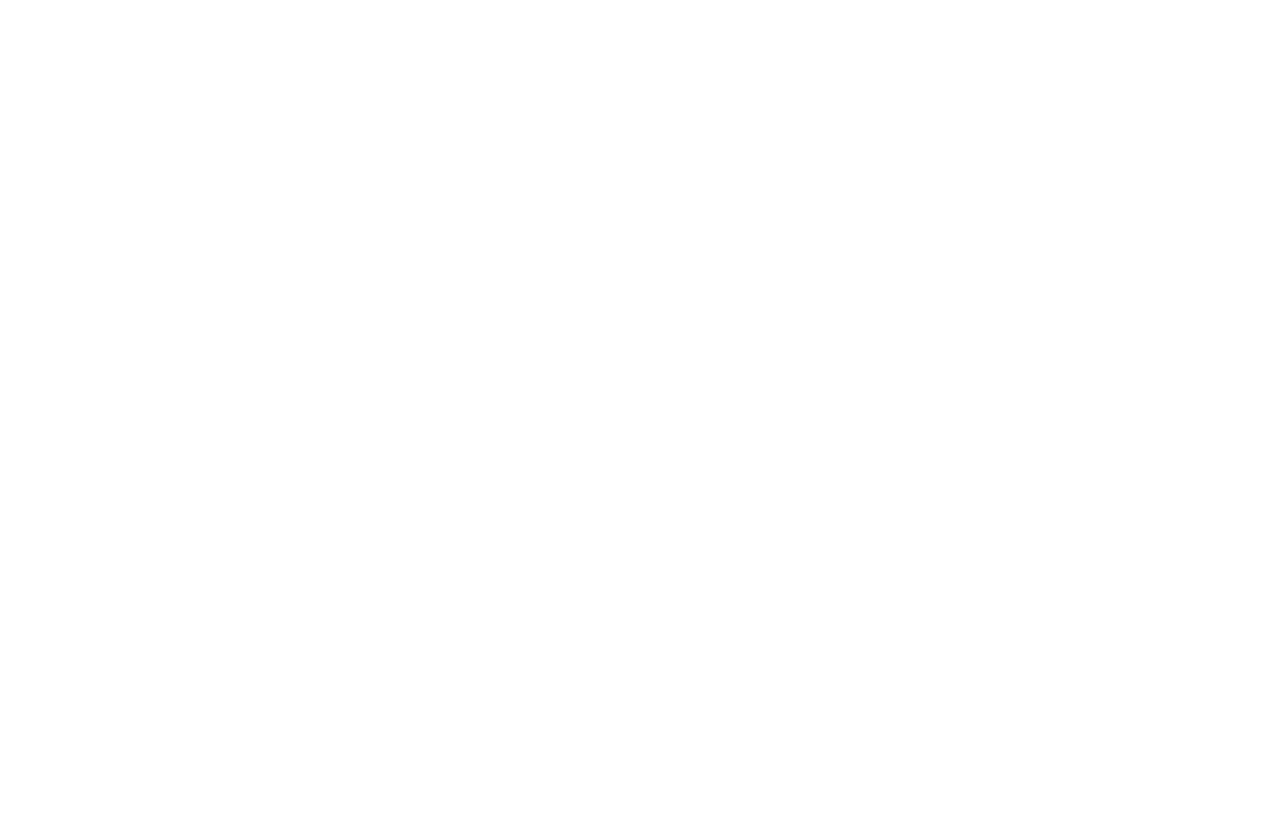
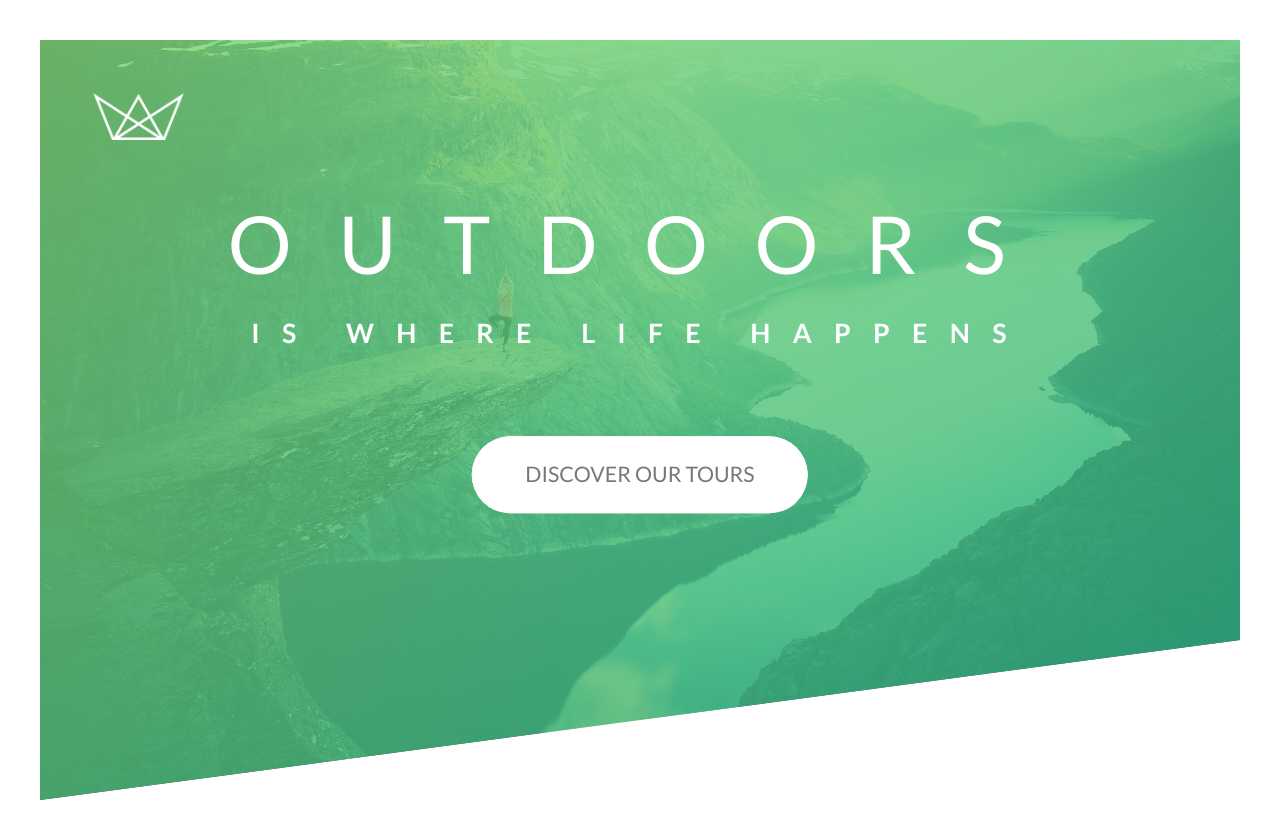
Before and after one commit to thatjsprof/advanced_css, a plain HTML site: page index.html in a window 1280 px wide. Before the commit the page ends 800 px from the top, so only its background shows below. Drawn offline with Linux system fonts and the light colour scheme.

Commit message:
pushed some changes

```diff
--- a/css/style.css
+++ b/css/style.css
@@ -5,4 +5,145 @@
     Medium green: #55c57a
     Dark green: #28b485
 
- */
+*/
+*,
+*::after,
+*::before {
+  margin: 0;
+  padding: 0;
+  box-sizing: inherit; }
+
+html {
+  font-size: 83.33%; }
+
+body {
+  font-family: "Lato", sans-serif;
+  font-weight: 400;
+  line-height: 1.7;
+  color: #777;
+  padding: 3rem;
+  box-sizing: border-box; }
+
+.header {
+  height: 95vh;
+  background-image: linear-gradient(to right bottom, rgba(126, 213, 111, 0.8), rgba(40, 180, 133, 0.8)), url(../img/hero.jpg);
+  background-size: cover;
+  background-position: top;
+  clip-path: polygon(0 0, 100% 0, 100% 75vh, 0 100%);
+  position: relative; }
+
+.header__logo-box {
+  position: absolute;
+  top: 4rem;
+  left: 4rem; }
+
+.header__logo {
+  height: 3.5rem; }
+
+.header__text-box {
+  position: absolute;
+  top: 40%;
+  left: 50%;
+  transform: translate(-50%, -50%);
+  text-align: center; }
+
+.heading-primary {
+  color: #fff;
+  text-transform: uppercase;
+  backface-visibility: hidden;
+  margin-bottom: 6rem; }
+
+.heading-primary--main {
+  display: block;
+  font-size: 6rem;
+  font-weight: 400;
+  letter-spacing: 3.5rem;
+  animation-name: moveInLeft;
+  animation-duration: 1s;
+  animation-timing-function: ease-out; }
+
+.heading-primary--sub {
+  display: block;
+  font-size: 2rem;
+  font-weight: 700;
+  letter-spacing: 1.675rem;
+  animation-name: moveInRight;
+  animation-duration: 1s;
+  animation-timing-function: ease-in; }
+
+.btn:link,
+.btn:visited {
+  text-transform: uppercase;
+  text-decoration: none;
+  padding: 1.5rem 4rem;
+  display: inline-block;
+  border-radius: 10rem;
+  transition: all .2s;
+  position: relative;
+  font-size: 1.6rem; }
+
+.btn:hover {
+  transform: translateY(-3px);
+  box-shadow: 0 1rem 2rem rgba(0, 0, 0, 0.2); }
+
+.btn:active {
+  transform: translateY(-1px);
+  box-shadow: 0 0.5rem 1rem rgba(0, 0, 0, 0.2); }
+
+.btn--white {
+  background-color: #fff;
+  color: #777; }
+
+.btn::after {
+  content: "";
+  display: inline-block;
+  height: 100%;
+  width: 100%;
+  border-radius: 100px;
+  position: absolute;
+  top: 0;
+  left: 0;
+  z-index: -1;
+  transition: all .4s; }
+
+.btn--white::after {
+  background-color: #fff; }
+
+.btn:hover::after {
+  transform: scaleX(1.4) scaleY(1.6);
+  opacity: 0; }
+
+.btn--animated {
+  animation-name: moveInBottom;
+  animation-duration: 1s;
+  animation-timing-function: fade-in;
+  animation-delay: .75s;
+  animation-fill-mode: backwards; }
+
+@keyframes moveInLeft {
+  0% {
+    opacity: 0;
+    transform: translateX(-10rem); }
+  80% {
+    transform: translateX(1rem); }
+  100% {
+    opacity: 1;
+    transform: translateX(0); } }
+
+@keyframes moveInRight {
+  0% {
+    opacity: 0;
+    transform: translateX(10rem); }
+  80% {
+    transform: translateX(-1rem); }
+  100% {
+    opacity: 1;
+    transform: translateX(0); } }
+
+@keyframes moveInBottom {
+  0% {
+    opacity: 0;
+    transform: translateY(5rem); }
+  100% {
+    opacity: 1;
+    transform: translateY(0); } }
--- a/index.html
+++ b/index.html
@@ -8,6 +8,19 @@
     <title>Natours | Exciting adventures for developers</title>
 </head>
 <body>
+    <header class="header">
+        <div class="header__logo-box">
+            <img src="img/logo-white.png" alt="Logo" class="header__logo">
+        </div>
 
+        <div class="header__text-box">
+            <h1 class="heading-primary">
+                <span class="heading-primary--main">Outdoors</span>
+                <span class="heading-primary--sub">is where life happens</span>
+            </h1>
+
+            <a href="#" class="btn btn--white btn--animated">Discover our tours</a>
+        </div>
+    </header>
 </body>
 </html>
```
